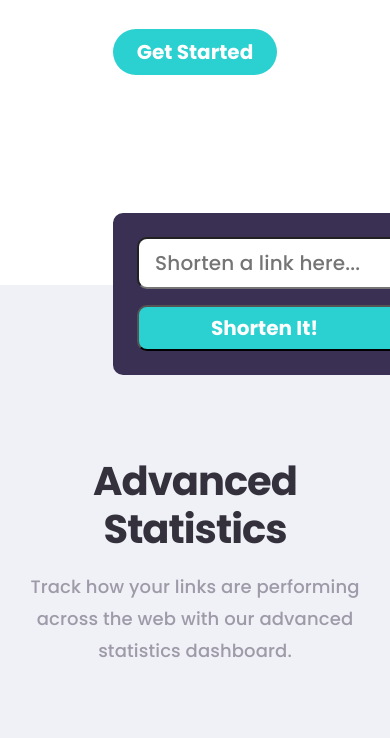
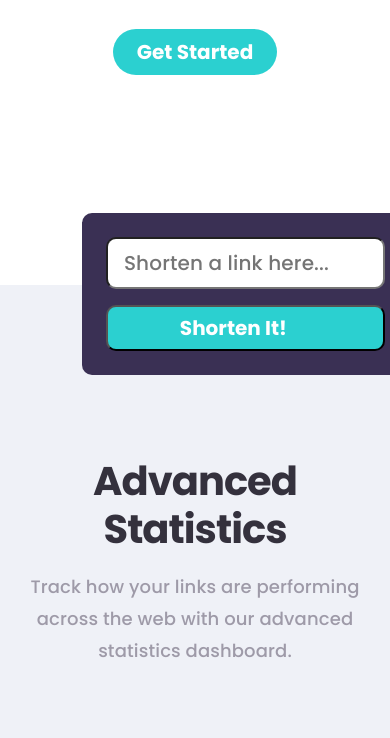
Before and after one commit to MirjalolMamirov03/Shortly-landing-page-hw-23.02.24, a plain HTML site: page index.html in a window 390 px wide. Shown: the part 1049-1787 px from the top of the page. Drawn offline with Linux system fonts and the light colour scheme.

Commit message:
correct wrongs

```diff
--- a/css/media.css
+++ b/css/media.css
@@ -229,7 +229,7 @@
         justify-content: center;
         align-items: center;
         row-gap: 16px;
-        left: 29% !important;
+        left: 21% !important;
     }
 
     .form-text,
```
